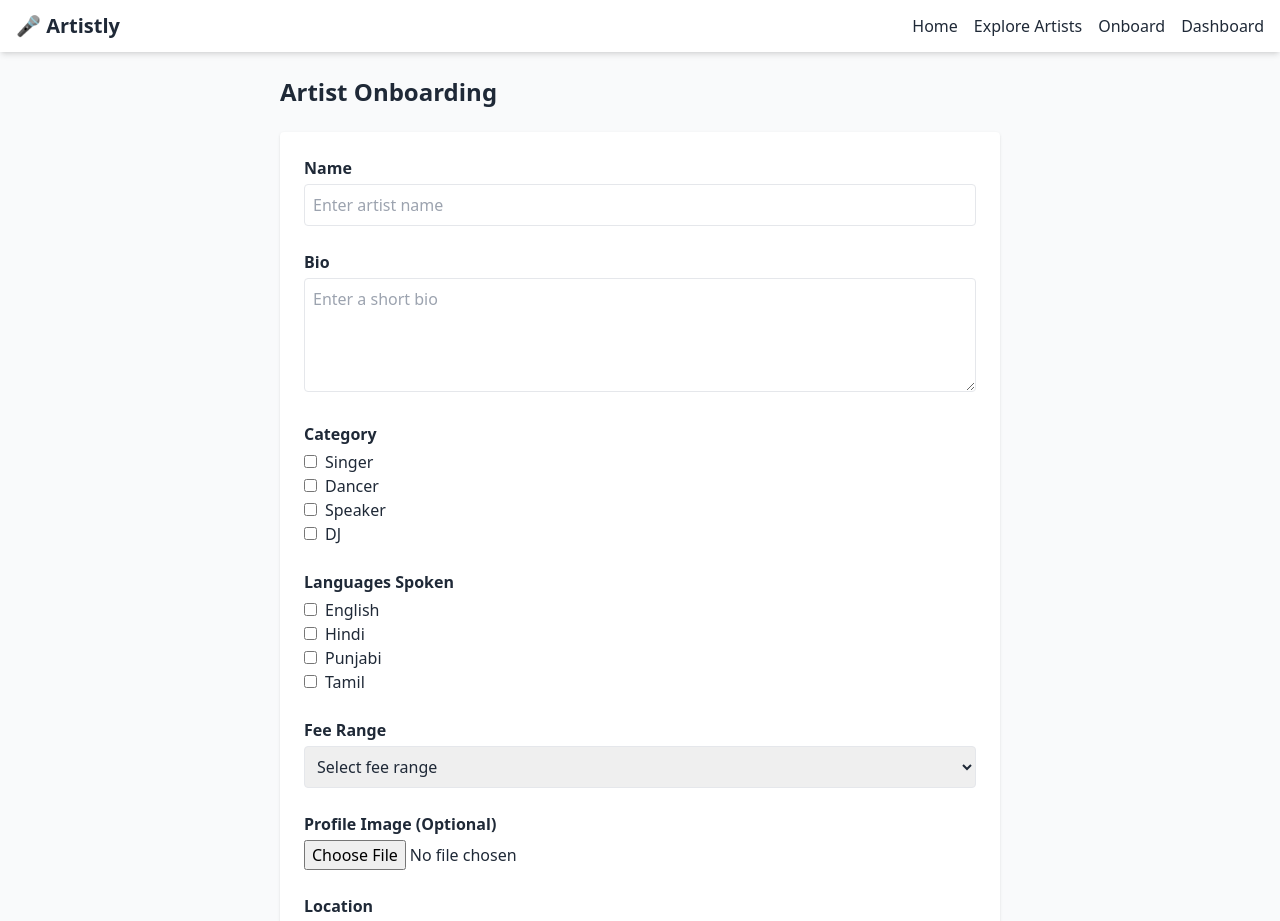
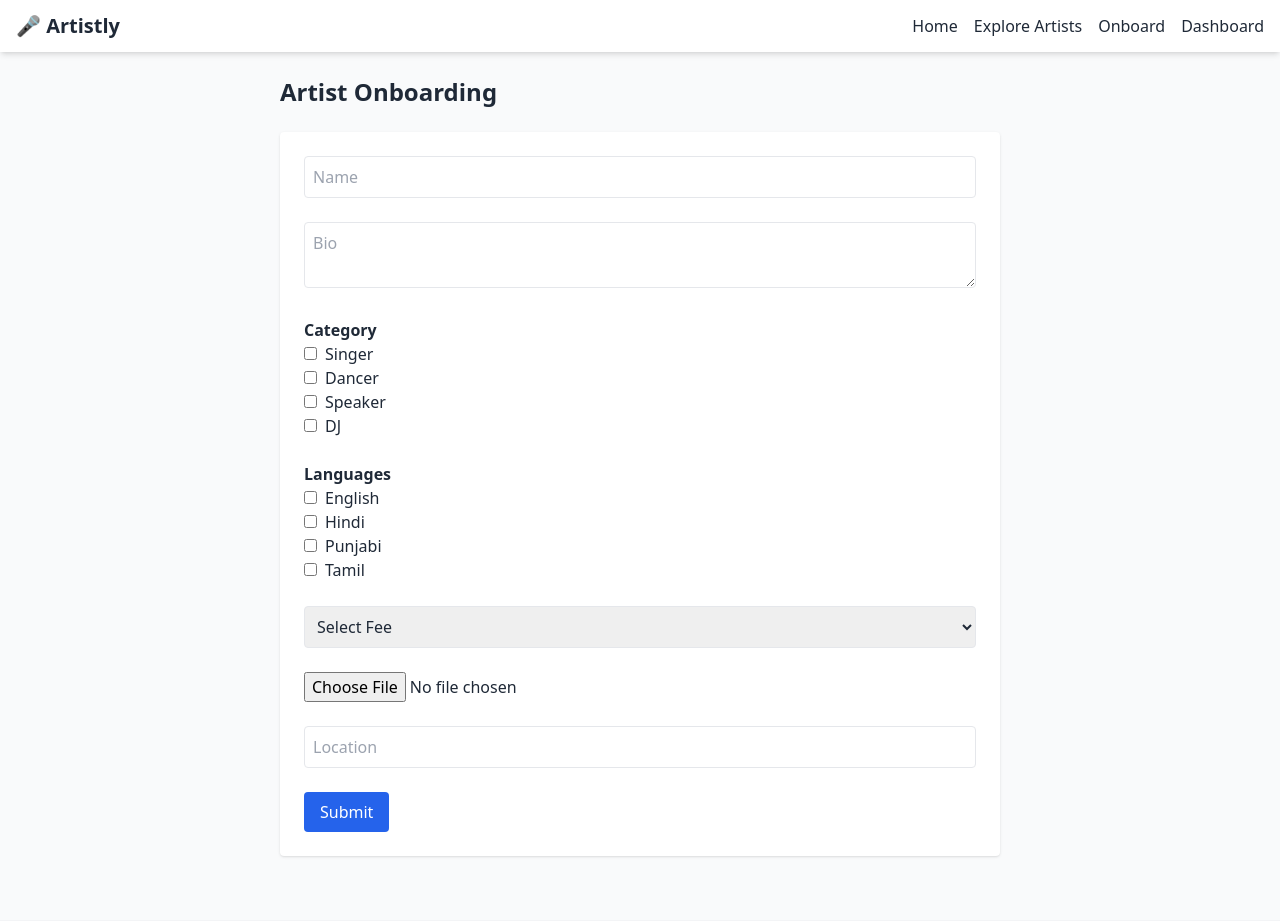
Before and after one commit to Prince7g/Artistly, a Next.js app: page /onboard in a window 1280 px wide. Shown: the top 921 px of the page. Built offline with nearby package versions, Linux system fonts and the light colour scheme.

Commit message:
Update page.tsx

```diff
--- a/app/onboard/page.tsx
+++ b/app/onboard/page.tsx
@@ -1,6 +1,6 @@
 "use client";
 
-import { useForm, Controller } from "react-hook-form";
+import { useForm } from "react-hook-form";
 import { yupResolver } from "@hookform/resolvers/yup";
 import * as yup from "yup";
 import Header from "@/components/Header";
@@ -8,12 +8,12 @@ import Footer from "@/components/Footer";
 import { useState } from "react";
 
 const schema = yup.object().shape({
-  name: yup.string().required("Name is required"),
-  bio: yup.string().required("Bio is required"),
-  category: yup.array().min(1, "Select at least one category"),
-  languages: yup.array().min(1, "Select at least one language"),
-  fee: yup.string().required("Fee is required"),
-  location: yup.string().required("Location is required")
+  name: yup.string().required(),
+  bio: yup.string().required(),
+  category: yup.array().min(1),
+  languages: yup.array().min(1),
+  fee: yup.string().required(),
+  location: yup.string().required()
 });
 
 const categories = ["Singer", "Dancer", "Speaker", "DJ"];
@@ -21,24 +21,32 @@ const languages = ["English", "Hindi", "Punjabi", "Tamil"];
 const feeOptions = ["₹50K - ₹1L", "₹1L - ₹3L", "₹3L - ₹5L", "₹5L+"];
 
 export default function OnboardPage() {
-  const {
-    register,
-    handleSubmit,
-    control,
-    reset,
-    formState: { errors }
-  } = useForm({
+  const { register, handleSubmit, reset, formState: { errors } } = useForm({
     resolver: yupResolver(schema),
-    defaultValues: {
-      category: [],
-      languages: []
-    }
+    defaultValues: { category: [], languages: [] }
   });
 
   const [submitted, setSubmitted] = useState(false);
 
   const onSubmit = (data: any) => {
-    console.log("Submitted Data:", data);
+    const existing = JSON.parse(localStorage.getItem("artists") || "[]");
+
+    // Get image file
+    const fileInput = document.querySelector('input[type="file"]') as HTMLInputElement;
+    const file = fileInput?.files?.[0];
+    let imageUrl = "";
+
+    if (file) {
+      imageUrl = URL.createObjectURL(file); // temporary preview URL
+    }
+
+    const newArtist = {
+      id: Date.now(),
+      ...data,
+      image: imageUrl
+    };
+
+    localStorage.setItem("artists", JSON.stringify([...existing, newArtist]));
     setSubmitted(true);
     reset();
   };
@@ -51,105 +59,51 @@ export default function OnboardPage() {
 
         {submitted && (
           <div className="bg-green-100 text-green-800 p-4 rounded mb-6">
-            Form submitted successfully!
+            Artist submitted successfully!
           </div>
         )}
 
         <form onSubmit={handleSubmit(onSubmit)} className="space-y-6 bg-white p-6 rounded shadow">
-          {/* Name */}
+          <input {...register("name")} placeholder="Name" className="w-full p-2 border rounded" />
+          {errors.name && <p className="text-red-500 text-sm">{errors.name.message}</p>}
+
+          <textarea {...register("bio")} placeholder="Bio" className="w-full p-2 border rounded" />
+          {errors.bio && <p className="text-red-500 text-sm">{errors.bio.message}</p>}
+
           <div>
-            <label className="block font-semibold">Name</label>
-            <input
-              {...register("name")}
-              className="w-full border p-2 rounded mt-1"
-              placeholder="Enter artist name"
-            />
-            {errors.name && <p className="text-red-500 text-sm">{errors.name.message}</p>}
-          </div>
-
-          {/* Bio */}
-          <div>
-            <label className="block font-semibold">Bio</label>
-            <textarea
-              {...register("bio")}
-              className="w-full border p-2 rounded mt-1"
-              rows={4}
-              placeholder="Enter a short bio"
-            />
-            {errors.bio && <p className="text-red-500 text-sm">{errors.bio.message}</p>}
-          </div>
-
-          {/* Category */}
-          <div>
-            <label className="block font-semibold mb-1">Category</label>
+            <label className="font-semibold">Category</label>
             {categories.map((cat) => (
               <label key={cat} className="block">
-                <input
-                  type="checkbox"
-                  value={cat}
-                  {...register("category")}
-                  className="mr-2"
-                />
+                <input type="checkbox" value={cat} {...register("category")} className="mr-2" />
                 {cat}
               </label>
             ))}
             {errors.category && <p className="text-red-500 text-sm">{errors.category.message}</p>}
           </div>
 
-          {/* Languages */}
           <div>
-            <label className="block font-semibold mb-1">Languages Spoken</label>
+            <label className="font-semibold">Languages</label>
             {languages.map((lang) => (
               <label key={lang} className="block">
-                <input
-                  type="checkbox"
-                  value={lang}
-                  {...register("languages")}
-                  className="mr-2"
-                />
+                <input type="checkbox" value={lang} {...register("languages")} className="mr-2" />
                 {lang}
               </label>
             ))}
-            {errors.languages && (
-              <p className="text-red-500 text-sm">{errors.languages.message}</p>
-            )}
+            {errors.languages && <p className="text-red-500 text-sm">{errors.languages.message}</p>}
           </div>
 
-          {/* Fee */}
-          <div>
-            <label className="block font-semibold mb-1">Fee Range</label>
           <select {...register("fee")} className="w-full border p-2 rounded">
-              <option value="">Select fee range</option>
-              {feeOptions.map((fee) => (
-                <option key={fee} value={fee}>
-                  {fee}
-                </option>
-              ))}
+            <option value="">Select Fee</option>
+            {feeOptions.map(f => <option key={f}>{f}</option>)}
           </select>
           {errors.fee && <p className="text-red-500 text-sm">{errors.fee.message}</p>}
-          </div>
 
-          {/* Image Upload */}
-          <div>
-            <label className="block font-semibold mb-1">Profile Image (Optional)</label>
           <input type="file" accept="image/*" className="w-full" />
-          </div>
 
-          {/* Location */}
-          <div>
-            <label className="block font-semibold">Location</label>
-            <input
-              {...register("location")}
-              className="w-full border p-2 rounded mt-1"
-              placeholder="Enter city or area"
-            />
+          <input {...register("location")} placeholder="Location" className="w-full border p-2 rounded" />
           {errors.location && <p className="text-red-500 text-sm">{errors.location.message}</p>}
-          </div>
 
-          <button
-            type="submit"
-            className="bg-blue-600 text-white px-6 py-2 rounded hover:bg-blue-700"
-          >
+          <button type="submit" className="bg-blue-600 text-white px-4 py-2 rounded">
             Submit
           </button>
         </form>
```
Lines whose indentation alone changed are shown as unchanged.
